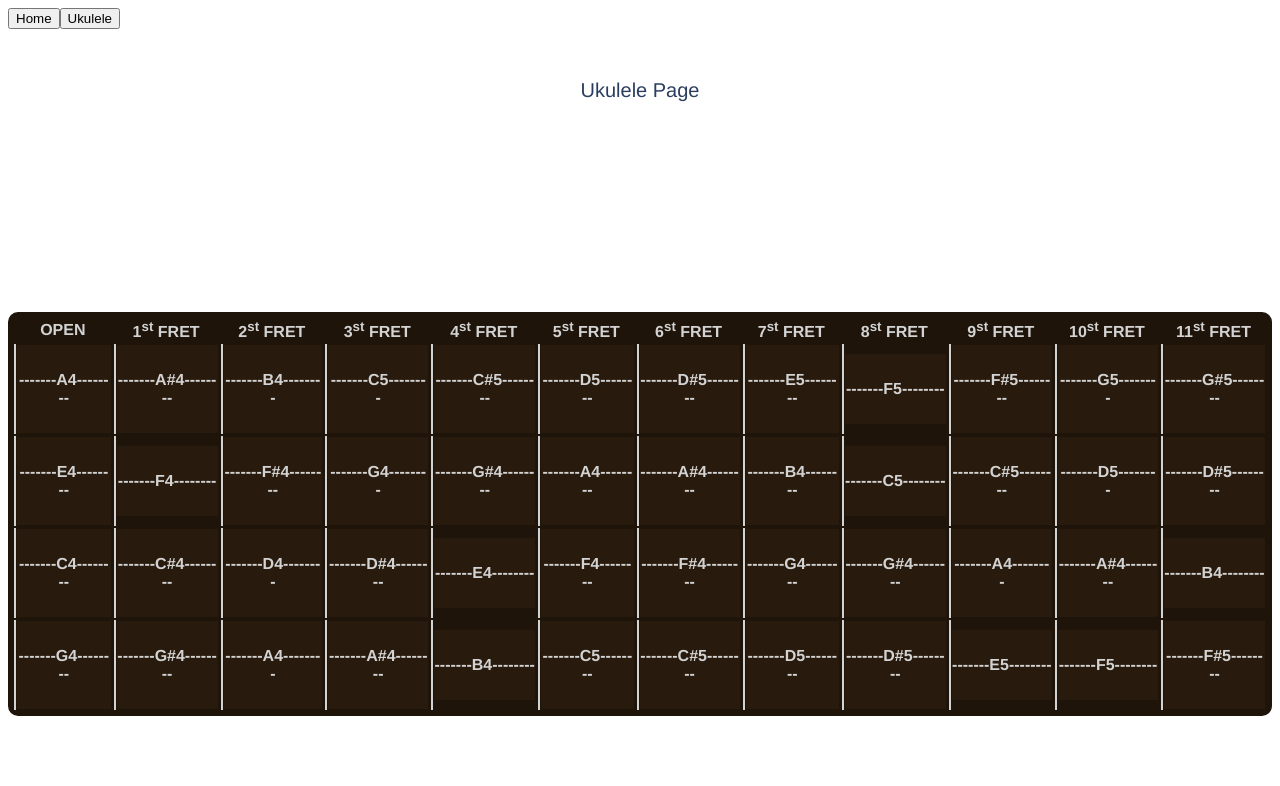
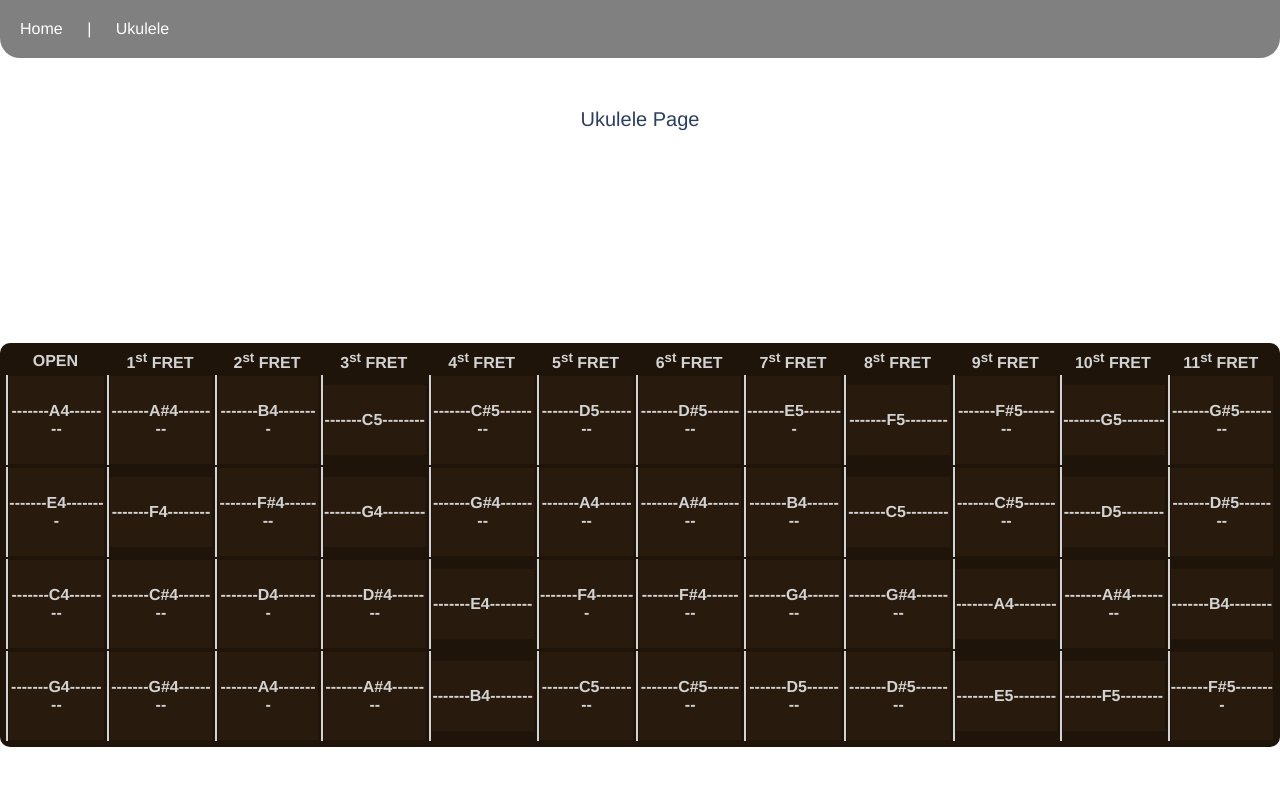
Before and after one commit to cmpprg/vuekulele, a Vue app: page / in a window 1280 px wide. Shown: the top 786 px of the page. Built offline with nearby package versions, Linux system fonts and the light colour scheme.

Commit message:
Create Navbar component with some styling.

```diff
--- a/public/index.html
+++ b/public/index.html
@@ -6,6 +6,12 @@
     <meta name="viewport" content="width=device-width,initial-scale=1.0">
     <link rel="icon" href="./favicon.ico">
     <title>vuekulele</title>
+    <style media="screen">
+      body {
+        margin: 0px;
+        padding: 0px;
+      }
+    </style>
   </head>
   <body>
     <noscript>
--- a/src/App.vue
+++ b/src/App.vue
@@ -1,19 +1,20 @@
 <template>
   <div id="app">
-    <button v-on:click='toggleIsLanding()'>Home</button>
-    <button v-on:click='isLanding = false'>Ukulele</button>
+    <Navbar :toggleIsLanding='toggleIsLanding'/>
     <UkulelePage v-if='!isLanding'/>
     <LandingPage v-if='isLanding'/>
   </div>
 </template>
 
 <script>
+import Navbar from './components/Navbar'
 import UkulelePage from './components/pages/UkulelePage.vue'
 import LandingPage from './components/pages/LandingPage.vue'
 
 export default {
   name: 'App',
   components: {
+    Navbar,
     UkulelePage,
     LandingPage
   },
@@ -23,8 +24,9 @@ export default {
     }
   },
   methods: {
-    toggleIsLanding: function() {
-      this.isLanding = !this.isLanding
+    toggleIsLanding: function(boolean) {
+      this.isLanding = boolean
+      alert(boolean)
     }
   }
 }
@@ -41,10 +43,4 @@ export default {
   width: 100%;
   height: 100%;
 }
-
-body {
-  display: flex;
-  justify-content: center;
-  align-items: center;
-}
 </style>
--- /dev/null
+++ b/src/components/Navbar.vue
@@ -0,0 +1,33 @@
+<template>
+  <div class="container">
+    <div class='nav-button' @click='toggleIsLanding(true)'>Home</div> |
+    <div class='nav-button' @click='toggleIsLanding(false)'>Ukulele</div>
+  </div>
+</template>
+
+<script>
+  export default {
+    name: "Navbar",
+    props: {
+      toggleIsLanding: Function
+    }
+  }
+</script>
+
+<style scoped>
+  .container {
+    background-color: gray;
+    color: white;
+    border-radius: 0px 0px 20px 20px;
+  }
+
+  .nav-button {
+    display: inline-block;
+    margin: 20px;
+    font-size: 20pxpx;
+  }
+
+  .nav-button:hover {
+    cursor: pointer;
+  }
+</style>
```
